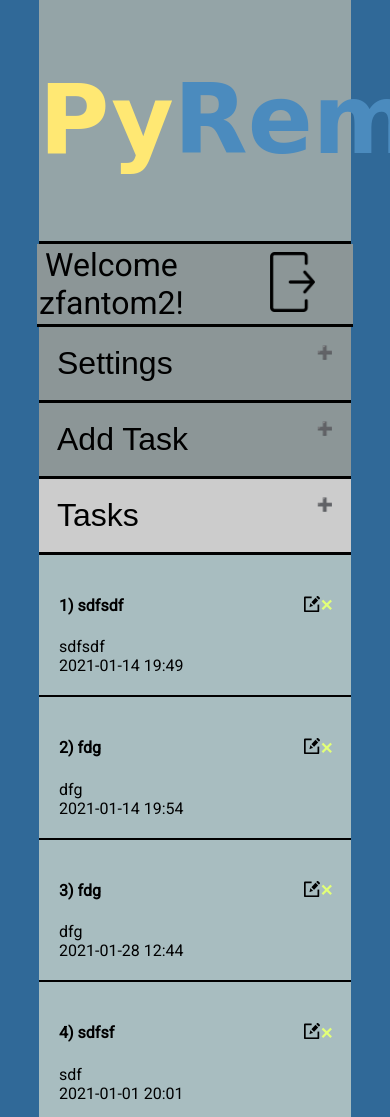
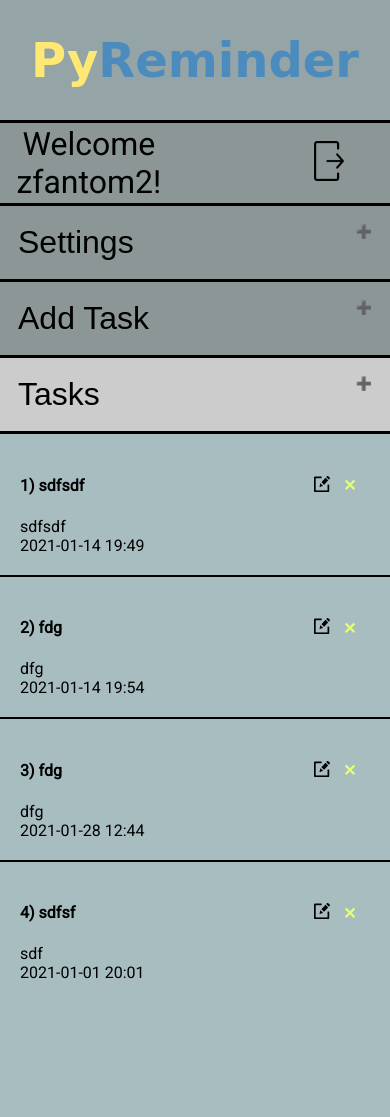
Before and after one commit to AcidSkull/PyReminder, a Flask app: page / in a window 390 px wide; the page is wider, and only the part inside the window is pictured. After the commit the page ends 979 px from the top of that part, so only its background shows below. Run offline with Flask 2, Linux system fonts and the light colour scheme; a user stored in the database is signed in; data comes from the database, SQL or seed files in the repository; both versions use the stored data as it was after the commit; some web fonts are replaced.

Commit message:
added responsive design

```diff
--- a/Reminder/static/css/style-forms-2.css
+++ b/Reminder/static/css/style-forms-2.css
@@ -35,3 +35,9 @@ a{
     text-decoration: none;
     color: rgb(226, 255, 119);
 }
+
+@media (max-width: 600px){
+    input{
+        padding: 5px 0px;
+    }
+}
--- a/Reminder/static/css/style.css
+++ b/Reminder/static/css/style.css
@@ -12,6 +12,12 @@ body {
   margin: 0 10%;
   min-height: 100vh;
   max-height: auto;
+  display: flex;
+  flex-direction: column;
+}
+
+#main_text{
+  padding: 20px;
   display: flex;
   flex-direction: column;
   align-items: center;
@@ -80,16 +86,11 @@ a.btn:hover {
 }
 
 #navbar {
-  width: 100%;
   background-color: rgb(140, 150, 151);
   border-bottom: black solid 3px;
   display: flex;
   align-items: center;
   padding: 2px;
-}
-
-#navbar img {
-  height: 2%;
 }
 
 #napis {
@@ -146,6 +147,8 @@ a.btn:hover {
   max-height: 0;
   overflow: hidden;
   transition: max-height 0.2s ease-out;
+  margin-left: auto;
+  margin-right: auto;
 }
 
 #form-task {
@@ -194,12 +197,11 @@ a.btn:hover {
   padding: 16px 20px;
   justify-content: center;
   z-index: 3;
-  flex-direction: column;
 }
 
 #popup > input,
 label {
-  width: 80%;
+  width: 100%;
 }
 
 #popup > form{
@@ -224,3 +226,34 @@ label {
   opacity: 1;
   pointer-events: all;
 }
+
+@media (max-width: 600px){
+  body{
+    max-height: 100vh;
+  }
+
+  #main{
+    margin: 0;
+  }
+
+  #logo{
+    font-size: x-large;
+  }
+
+  .task > h4 > span {
+    width: 80%;
+  }
+
+  .task > h4 > span:last-child {
+    width: 20%;
+  }
+
+  #buttons img{
+    height: 40px;
+  }
+
+  #popup{
+    width: 68%;
+    left: 10%;
+  }
+}
--- a/Reminder/templates/index.html
+++ b/Reminder/templates/index.html
@@ -100,7 +100,7 @@
 <div id="black_screen"></div>
 <script src="{{ url_for('static', filename='js/app.js') }}"></script>
 {% else %}
-<div id="main">
+<div id="main_text">
   PyReminder is a tool that's allow you to never forget about your's important
   plans. <br />
   <br />
--- a/Reminder/templates/register.html
+++ b/Reminder/templates/register.html
@@ -5,7 +5,7 @@
 {% endblock %}
 
 {% block body %}
-    <div id="form">
+    <div id="form" class="register">
         <ul class="tab-group">
             <li class="tab"><a href="{{ url_for('register') }}">Sign Up</a></li>
             <li class="tab active"><a href="{{ url_for('login') }}">Log In</a></li>
--- a/main.py
+++ b/main.py
@@ -33,4 +33,4 @@ def check_tasks(c, number):
 if __name__ == "__main__":
     scheduler.add_job(id='check_tasks', func=check_tasks, trigger='interval', seconds=60, args=(client,Number))
     scheduler.start()
-    app.run(debug=True, use_reloader=False)
+    app.run(debug=True, use_reloader=False, host='0.0.0.0')
```
Also changed, not shown: Reminder/static/css/style-forms.css (+17 -2 lines), Reminder/database.db.
